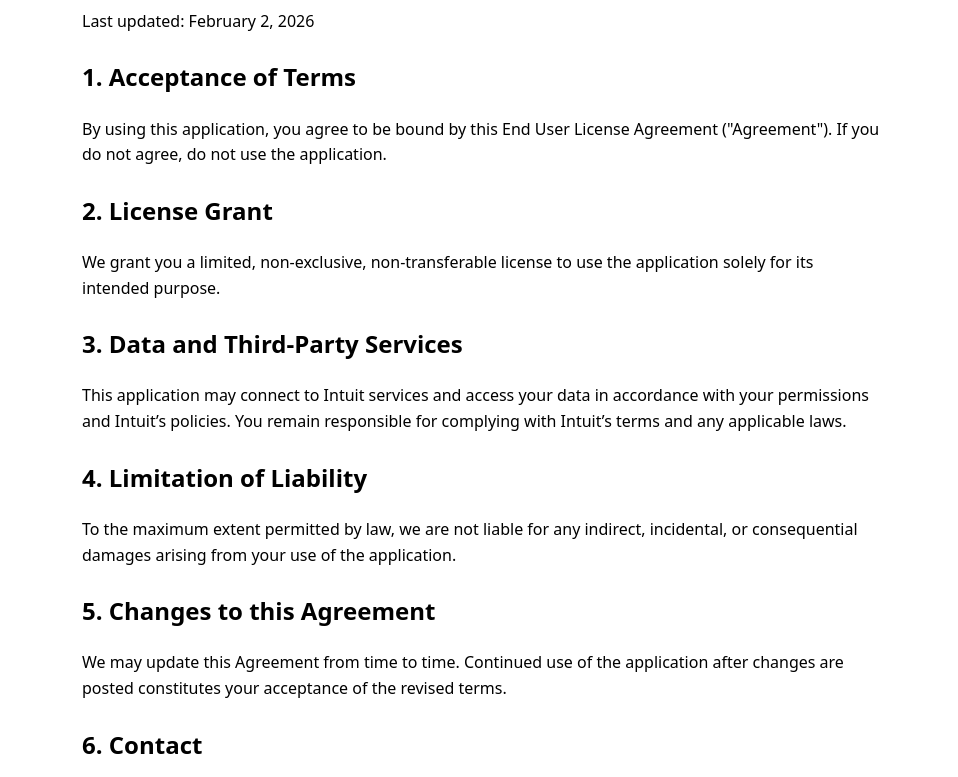
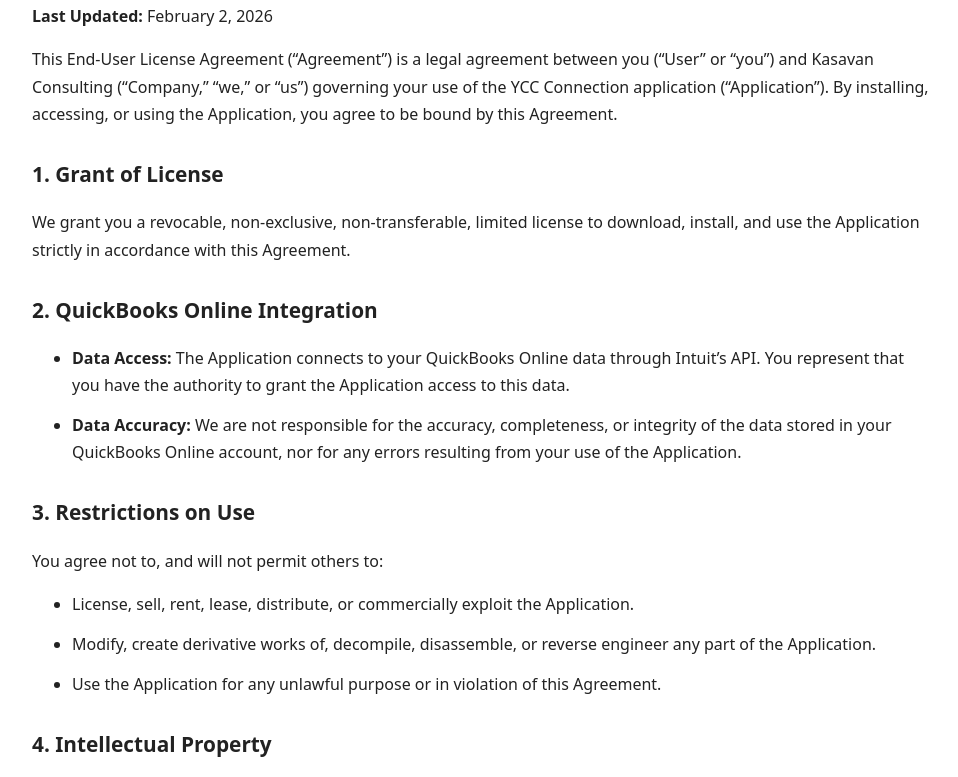
Before and after one commit to jkasavan/eula-site, a plain HTML site: page index.html in a window 1280 px wide. Shown: the part 96-873 px from the top of the page, without its empty margins (158-1116 px from the left). Drawn offline with Linux system fonts and the light colour scheme.

Commit message:
Update EULA title and content for YCC Connection

```diff
--- a/index.html
+++ b/index.html
@@ -2,52 +2,88 @@
 <html lang="en">
 <head>
   <meta charset="UTF-8" />
-  <title>End User License Agreement</title>
   <meta name="viewport" content="width=device-width, initial-scale=1" />
+  <title>YCC Connection – End User License Agreement</title>
   <style>
-    body { font-family: system-ui, -apple-system, BlinkMacSystemFont, "Segoe UI", sans-serif;
-           max-width: 800px; margin: 2rem auto; padding: 0 1rem; line-height: 1.6; }
-    h1, h2 { margin-top: 1.5rem; }
+    body {
+      font-family: system-ui, -apple-system, BlinkMacSystemFont, "Segoe UI", Roboto, sans-serif;
+      max-width: 900px;
+      margin: 2rem auto;
+      padding: 0 1.5rem;
+      line-height: 1.7;
+      color: #222;
+    }
+    h1 {
+      font-size: 2rem;
+      margin-bottom: 0.5rem;
+    }
+    h2 {
+      margin-top: 1.8rem;
+      font-size: 1.3rem;
+    }
+    p, li {
+      margin-top: 0.8rem;
+    }
   </style>
 </head>
 <body>
-  <h1>End User License Agreement (EULA)</h1>
-  <p>Last updated: February 2, 2026</p>
 
-  <h2>1. Acceptance of Terms</h2>
+  <h1>End‑User License Agreement (EULA) for YCC Connection</h1>
+  <p><strong>Last Updated:</strong> February 2, 2026</p>
+
   <p>
-    By using this application, you agree to be bound by this End User License Agreement
-    ("Agreement"). If you do not agree, do not use the application.
+    This End‑User License Agreement (“Agreement”) is a legal agreement between you (“User” or “you”)
+    and Kasavan Consulting (“Company,” “we,” or “us”) governing your use of the YCC Connection
+    application (“Application”). By installing, accessing, or using the Application, you agree to be
+    bound by this Agreement.
   </p>
 
-  <h2>2. License Grant</h2>
+  <h2>1. Grant of License</h2>
   <p>
-    We grant you a limited, non-exclusive, non-transferable license to use the application
-    solely for its intended purpose.
+    We grant you a revocable, non‑exclusive, non‑transferable, limited license to download, install,
+    and use the Application strictly in accordance with this Agreement.
   </p>
 
-  <h2>3. Data and Third-Party Services</h2>
+  <h2>2. QuickBooks Online Integration</h2>
+  <ul>
+    <li><strong>Data Access:</strong> The Application connects to your QuickBooks Online data through Intuit’s API. You represent that you have the authority to grant the Application access to this data.</li>
+    <li><strong>Data Accuracy:</strong> We are not responsible for the accuracy, completeness, or integrity of the data stored in your QuickBooks Online account, nor for any errors resulting from your use of the Application.</li>
+  </ul>
+
+  <h2>3. Restrictions on Use</h2>
+  <p>You agree not to, and will not permit others to:</p>
+  <ul>
+    <li>License, sell, rent, lease, distribute, or commercially exploit the Application.</li>
+    <li>Modify, create derivative works of, decompile, disassemble, or reverse engineer any part of the Application.</li>
+    <li>Use the Application for any unlawful purpose or in violation of this Agreement.</li>
+  </ul>
+
+  <h2>4. Intellectual Property</h2>
   <p>
-    This application may connect to Intuit services and access your data in accordance with
-    your permissions and Intuit’s policies. You remain responsible for complying with Intuit’s
-    terms and any applicable laws.
+    All intellectual property rights in the Application—including software, design, trademarks, and
+    related materials—are owned by Kasavan Consulting. Except for the limited license granted in
+    Section 1, no rights are transferred to you.
   </p>
 
-  <h2>4. Limitation of Liability</h2>
+  <h2>5. Termination</h2>
   <p>
-    To the maximum extent permitted by law, we are not liable for any indirect, incidental,
-    or consequential damages arising from your use of the application.
+    This Agreement remains in effect until terminated by you or us. Your rights under this Agreement
+    will automatically terminate if you fail to comply with any of its terms. Upon termination, you
+    must discontinue all use of the Application and delete all copies in your possession.
   </p>
 
-  <h2>5. Changes to this Agreement</h2>
+  <h2>6. Limitation of Liability</h2>
   <p>
-    We may update this Agreement from time to time. Continued use of the application after
-    changes are posted constitutes your acceptance of the revised terms.
+    To the fullest extent permitted by law, Kasavan Consulting shall not be liable for any indirect,
+    incidental, special, or consequential damages arising from or related to your use of, or inability
+    to use, the Application, even if we have been advised of the possibility of such damages.
   </p>
 
-  <h2>6. Contact</h2>
+  <h2>7. Governing Law</h2>
   <p>
-    If you have questions about this Agreement, contact us at: support@yourdomain.com
+    This Agreement shall be governed by and construed in accordance with the laws of the State of
+    California, United States of America, without regard to conflict‑of‑law principles.
   </p>
+
 </body>
 </html>
```
